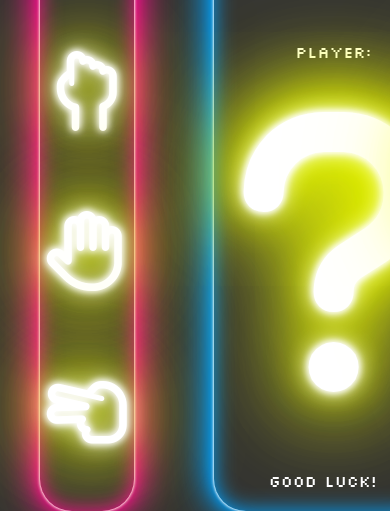
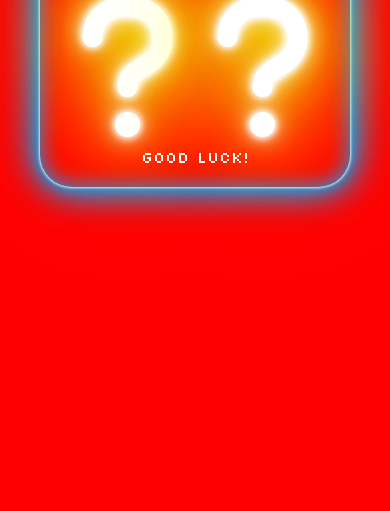
Before and after one commit to msb-glitch/console-rock-paper-scissors, a plain HTML site: page index.html in a window 390 px wide. Shown: the part 477-988 px from the top of the page. After the commit the page ends 844 px from the top, so only its background shows below. Drawn offline with Linux system fonts and the light colour scheme; a web font is replaced by a local one.

Commit message:
Add responsive media queries

```diff
--- a/javascript.js
+++ b/javascript.js
@@ -81,7 +81,7 @@ function updateScore() {
 }
 function gameOver() {
     // to do: add reset button document.location.reload();
-    // to do: add smiley face or frowny face when win or lose
+
 
     //display winner
     if (computerScore > playerScore) {
--- a/style.css
+++ b/style.css
@@ -76,7 +76,7 @@ body {
         0 0 0.8rem #f09,
         0 0 2.8rem #f09,
         inset 0 0 1.3rem #f09;
-    width: 24%;
+    flex-grow: 1;
     margin: 0 40px;
     padding: 20px;
 
@@ -118,7 +118,7 @@ body {
     display: flex;
     flex-direction: column;
     justify-content: space-between;
-    width: 56%;
+    flex-grow: 3;
     border: 0rem solid white;
     border-radius: 2rem;
     box-shadow: 0 0 .2rem #fff,
@@ -150,9 +150,12 @@ body {
 }
 
 .playerchose i,
-.computerchose i {
+.computerchose i,
+.computerwin,
+.playerwin,
+.nowinner {
     font-size: 20em;
-    margin-top: 30px;
+
 }
 
 .bottom {
@@ -198,12 +201,7 @@ body {
         0 0 151px #eeff00;
 }
 
-.computerwin,
-.playerwin,
-.nowinner {
-    font-size: 20em;
-    margin-top: 30px;
-}
+
 
 .computerwin {
     text-shadow:
@@ -246,3 +244,65 @@ body {
     opacity: 0.3;
 
 }
+/* Large Devices, Wide Screens */
+@media (max-width : 1200px) {
+
+
+}
+/* Medium Devices, Desktops */
+@media (max-width : 992px) {
+    body {
+        background-color: blue;
+    }
+    .playerchose i,
+    .computerchose i,
+    .computerwin,
+    .playerwin,
+    .nowinner {
+        font-size: 16em;
+
+    }
+
+}
+/* Small Devices, Tablets */
+@media (max-width : 768px) {
+    body {
+        background-color: green;
+    }
+    .header h1{
+        font-size: 2em;
+    }
+    .playerchose i,
+    .computerchose i,
+    .computerwin,
+    .playerwin,
+    .nowinner {
+        font-size: 14em;
+
+    }
+    .content{
+        flex-direction:column;
+
+    }
+    .playerselection{
+        flex-direction: row;
+    }
+}
+
+/* Extra Small Devices, Phones */
+@media (max-width : 480px) {
+    body {
+        background-color: red;
+    }
+    .header h1{
+        font-size: 1.4em;
+    }
+    .playerchose i,
+    .computerchose i,
+    .computerwin,
+    .playerwin,
+    .nowinner {
+        font-size: 10em;
+
+    }
+}
```
Also changed, not shown: 1 other file.
